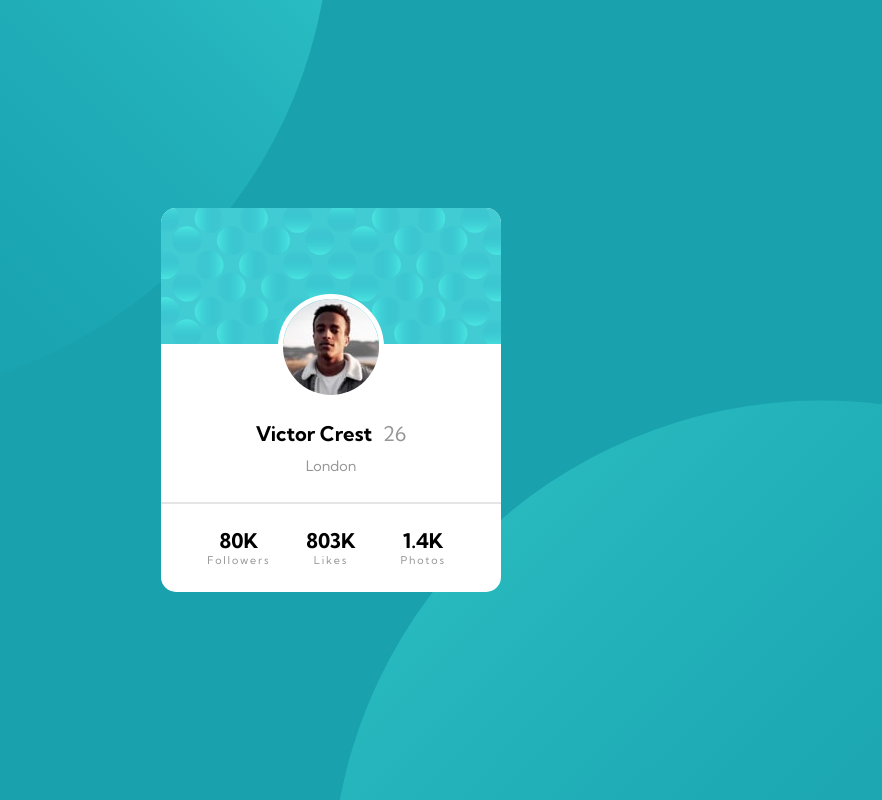
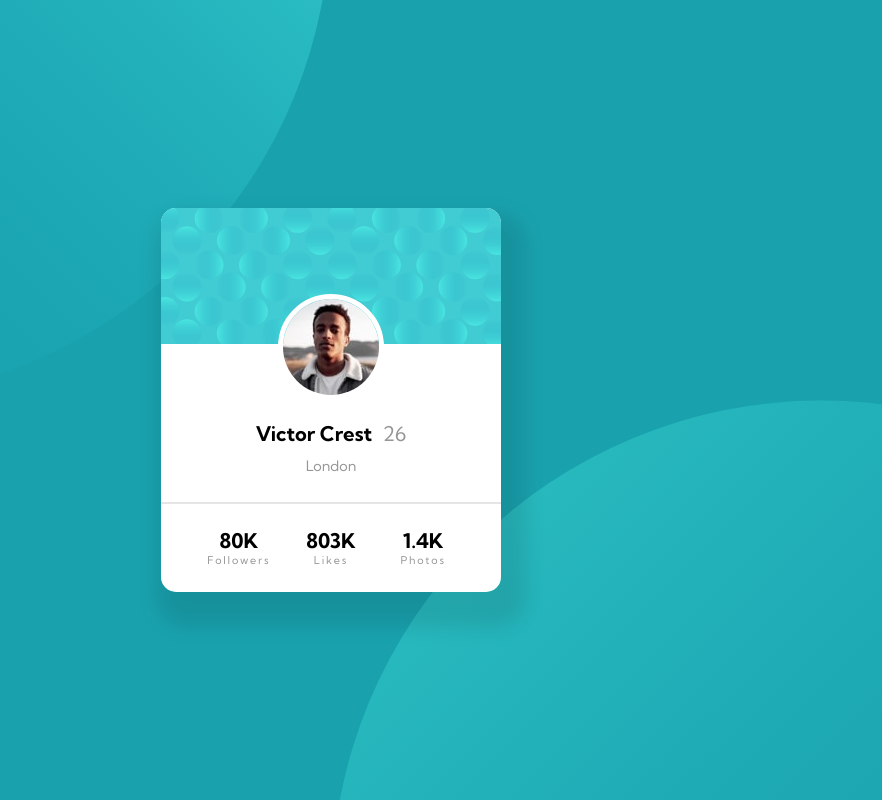
Before and after one commit to kprosek/04_profile-card-component, a plain HTML site: page index.html in a window 1280 px wide. Shown: the whole page, without its empty margins (309-1191 px from the left). Drawn offline with Linux system fonts and the light colour scheme.

Commit message:
Add files via upload

```diff
--- a/styles.css
+++ b/styles.css
@@ -36,6 +36,7 @@ main {
   background-color: white;
   border-radius: 15px;
   overflow: hidden;
+  box-shadow: 10px 20px 20px 15px rgba(0, 0, 0, 0.1);
 }
 
 .img-background-texture {
```
